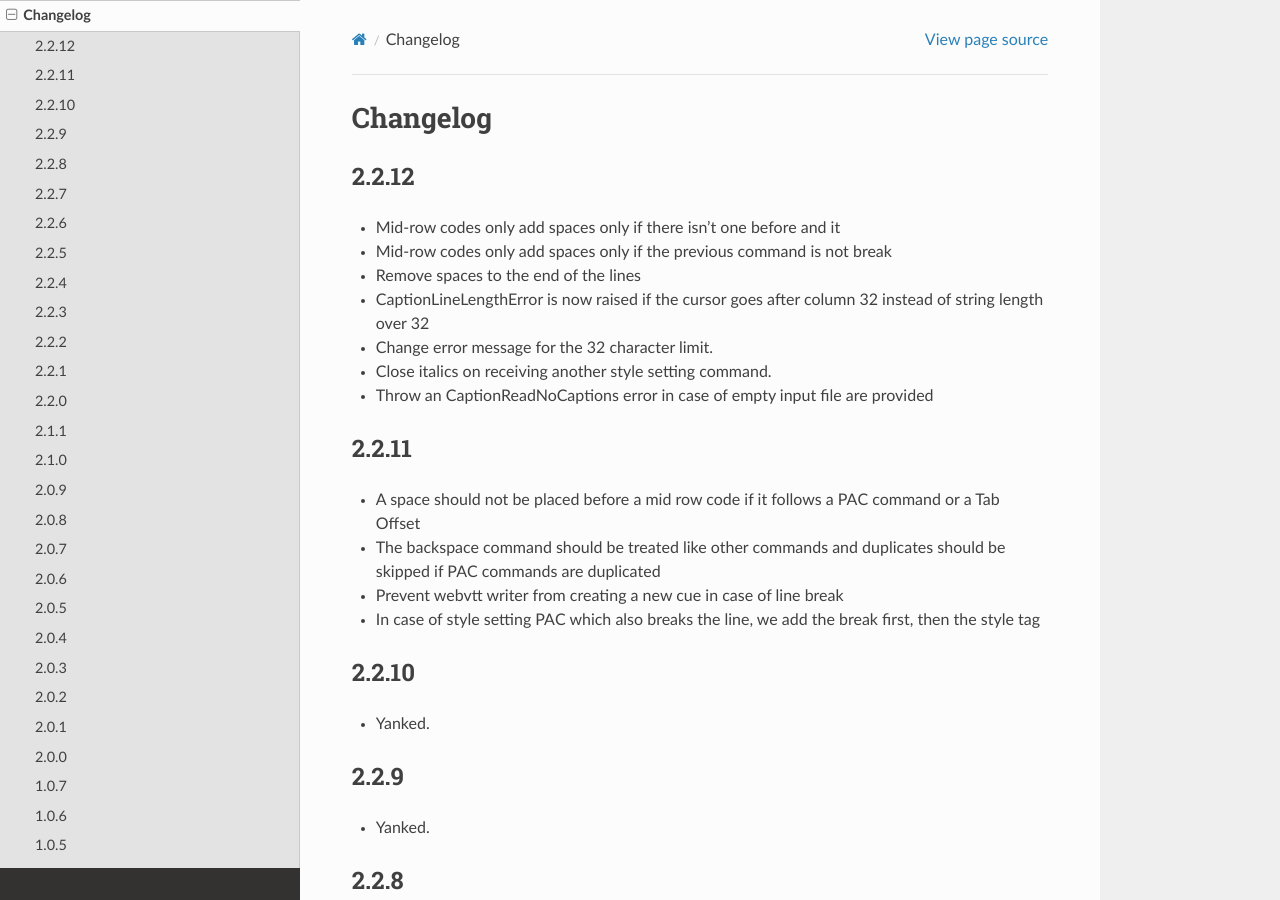
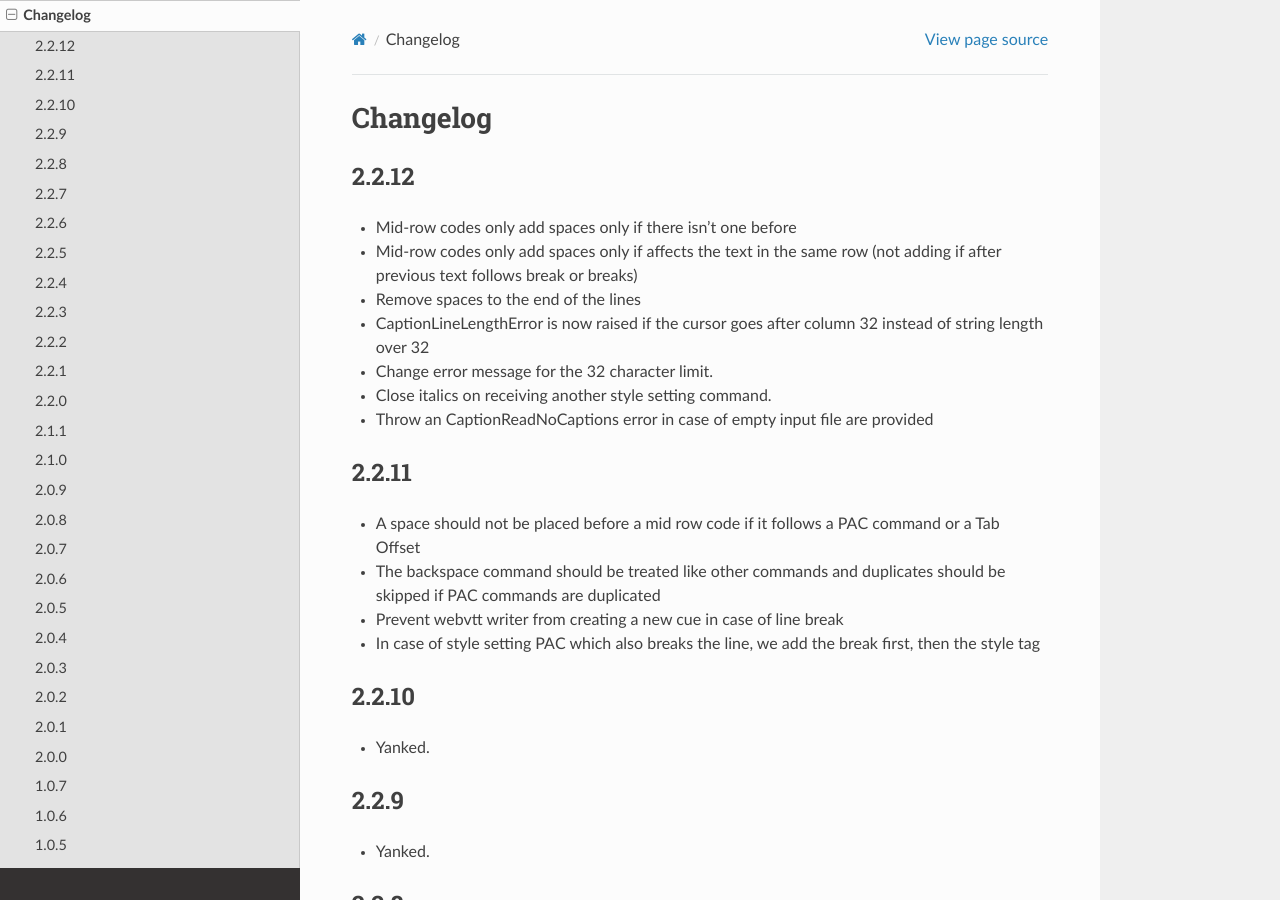
Before and after one commit to pbs/pycaption, a Sphinx documentation site: the page built from docs/changelog.rst, in a window 1280 px wide and 900 px high. Built offline with Sphinx 7.4.7 and the Read the Docs theme 2.0.0, drawn with Linux system fonts in a browser that asks for light colours.

Commit message:
change changelog

```diff
--- a/docs/changelog.rst
+++ b/docs/changelog.rst
@@ -2,8 +2,8 @@ Changelog
 ---------
 2.2.12
 ^^^^^^
-- Mid-row codes only add spaces only if there isn't one before and it
-- Mid-row codes only add spaces only if the previous command is not break
+- Mid-row codes only add spaces only if there isn't one before
+- Mid-row codes only add spaces only if affects the text in the same row (not adding if after previous text follows break or breaks)
 - Remove spaces to the end of the lines
 - CaptionLineLengthError is now raised if the cursor goes after column 32 instead of string length over 32
 - Change error message for the 32 character limit.
```
